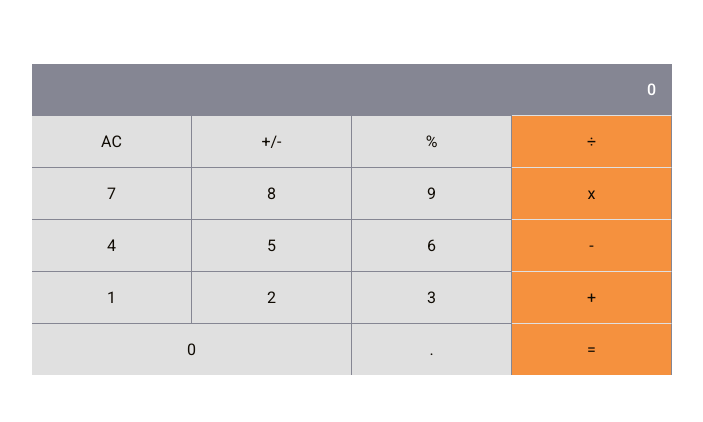
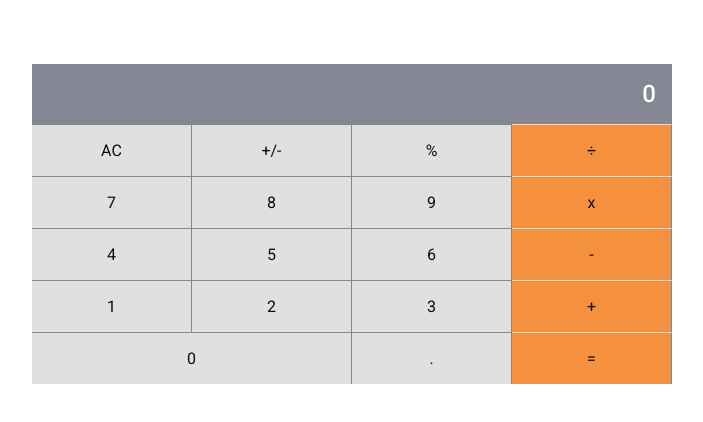
Before and after one commit to studiosnabeel/Math-Magician, a React (Create React App) app: page / in a window 1280 px wide. Shown: the top 422 px of the page, without its empty margins (288-991 px from the left). Built offline with nearby package versions, Linux system fonts and the light colour scheme.

Commit message:
Linter error remove

```diff
--- a/src/index.css
+++ b/src/index.css
@@ -40,7 +40,7 @@
   align-items: flex-end;
   color: rgb(255, 255, 255);
   padding: 16px;
-  font: 24px;
+  font-size: 24px;
   font-weight: 500;
   background-color: var(--darkgrey);
 }
```
